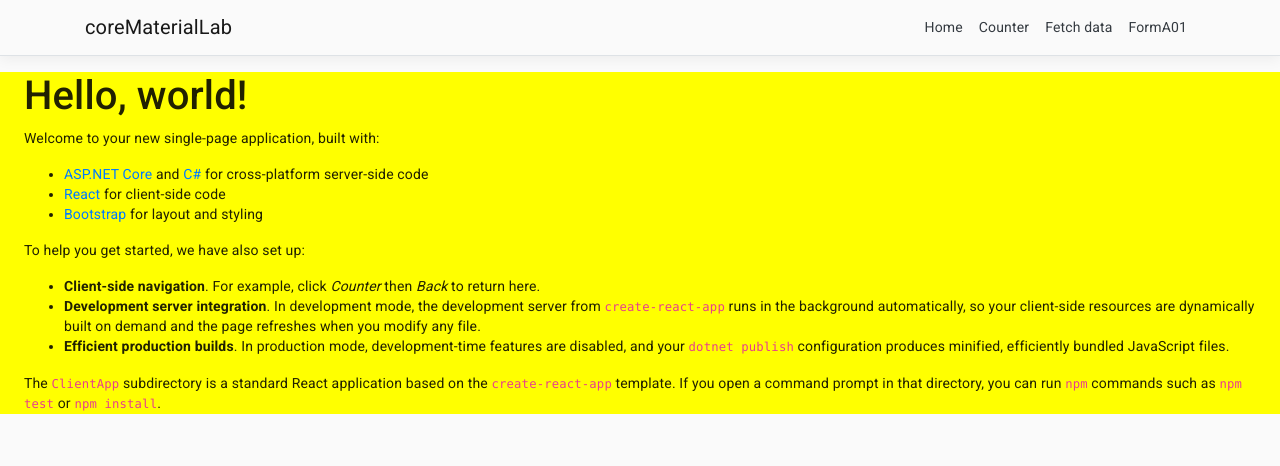
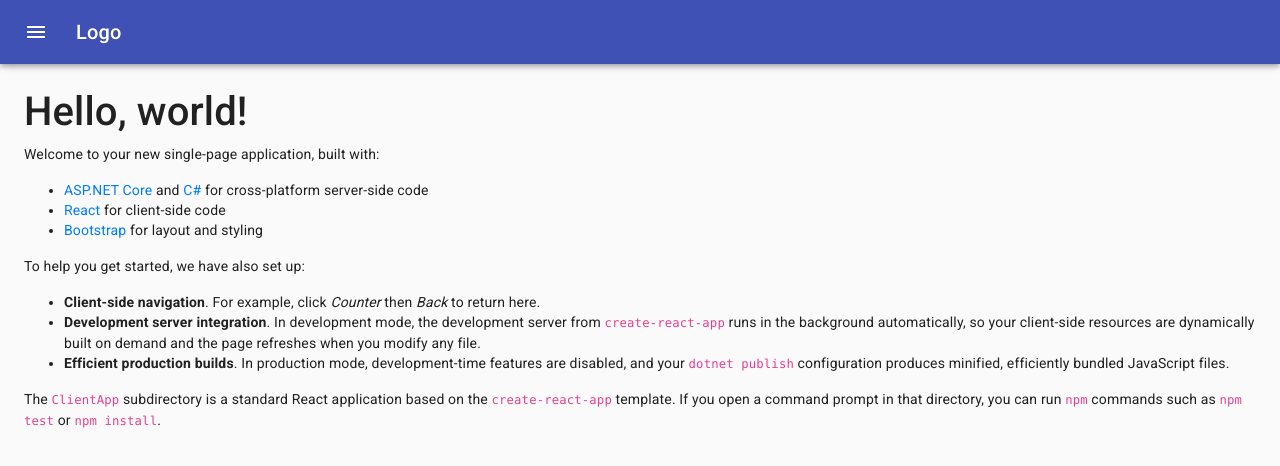
Before and after one commit to relyky/coreMaterialLab, a React (Create React App) app in the folder coreMaterialLab/ClientApp/: page / in a window 1280 px wide. Shown: the top 466 px of the page. Built offline with nearby package versions, Linux system fonts and the light colour scheme.

Commit message:
add PersistentDrawerLeft = Layout + NavMenu

```diff
--- a/coreMaterialLab/ClientApp/package.json
+++ b/coreMaterialLab/ClientApp/package.json
@@ -6,6 +6,7 @@
     "@material-ui/core": "^4.5.2",
     "@material-ui/icons": "^4.5.1",
     "bootstrap": "^4.3.1",
+    "clsx": "^1.0.4",
     "jquery": "^3.4.1",
     "react": "^16.11.0",
     "react-dom": "^16.11.0",
--- a/coreMaterialLab/ClientApp/src/components/Layout.js
+++ b/coreMaterialLab/ClientApp/src/components/Layout.js
@@ -1,34 +1,126 @@
 import React from 'react'
+import clsx from 'clsx'
+import { makeStyles, useTheme } from '@material-ui/core/styles'
+import Drawer from '@material-ui/core/Drawer'
 import CssBaseline from '@material-ui/core/CssBaseline'
-import Container from '@material-ui/core/Container'
-import { NavMenu } from './NavMenu';
+import AppBar from '@material-ui/core/AppBar'
+import Toolbar from '@material-ui/core/Toolbar'
+import Typography from '@material-ui/core/Typography'
+import IconButton from '@material-ui/core/IconButton'
+import MenuIcon from '@material-ui/icons/Menu'
+import ChevronLeftIcon from '@material-ui/icons/ChevronLeft'
+import ChevronRightIcon from '@material-ui/icons/ChevronRight'
+import { NavMenu } from './NavMenu'
 
+const drawerWidth = 240;
+
+const useStyles = makeStyles(theme => ({
+    root: {
+        display: 'flex',
+    },
+    appBar: {
+        transition: theme.transitions.create(['margin', 'width'], {
+            easing: theme.transitions.easing.sharp,
+            duration: theme.transitions.duration.leavingScreen,
+        }),
+    },
+    appBarShift: {
+        width: `calc(100% - ${drawerWidth}px)`,
+        marginLeft: drawerWidth,
+        transition: theme.transitions.create(['margin', 'width'], {
+            easing: theme.transitions.easing.easeOut,
+            duration: theme.transitions.duration.enteringScreen,
+        }),
+    },
+    menuButton: {
+        marginRight: theme.spacing(2),
+    },
+    hide: {
+        display: 'none',
+    },
+    drawer: {
+        width: drawerWidth,
+        flexShrink: 0,
+    },
+    drawerPaper: {
+        width: drawerWidth,
+    },
+    drawerHeader: {
+        display: 'flex',
+        alignItems: 'center',
+        padding: theme.spacing(0, 1),
+        ...theme.mixins.toolbar,
+        justifyContent: 'flex-end',
+    },
+    content: {
+        flexGrow: 1,
+        padding: theme.spacing(3),
+        transition: theme.transitions.create('margin', {
+            easing: theme.transitions.easing.sharp,
+            duration: theme.transitions.duration.leavingScreen,
+        }),
+        marginLeft: -drawerWidth,
+    },
+    contentShift: {
+        transition: theme.transitions.create('margin', {
+            easing: theme.transitions.easing.easeOut,
+            duration: theme.transitions.duration.enteringScreen,
+        }),
+        marginLeft: 0,
+    },
+}));
+
+/// PersistentDrawerLeft
 export default function Layout(props) {
+    const classes = useStyles();
+    const theme = useTheme();
+    const [open, setOpen] = React.useState(false);
+
+    function handleDrawerOpen() {
+        setOpen(true)
+    }
+
+    function handleDrawerClose() {
+        setOpen(false)
+    }
+
     return (
-        <React.Fragment>
+        <div className={classes.root}>
             <CssBaseline />
-            <NavMenu />
-            <Container maxWidth="lg" style={{backgroundColor:'yellow'}} >
+            <AppBar position="fixed"
+                className={clsx(classes.appBar, { [classes.appBarShift]: open })}>
+                <Toolbar>
+                    <IconButton color="inherit" aria-label="open drawer" edge="start"
+                        className={clsx(classes.menuButton, open && classes.hide)}
+                        onClick={handleDrawerOpen} >
+                        <MenuIcon />
+                    </IconButton>
+                    <Typography variant="h6" noWrap>
+                        Logo
+                    </Typography>
+                </Toolbar>
+            </AppBar>
+            <Drawer className={classes.drawer} variant="persistent" anchor="left"
+                classes={{ paper: classes.drawerPaper }} open={open}>
+                <div className={classes.drawerHeader}>
+                    <IconButton onClick={handleDrawerClose}>
+                        {theme.direction === 'ltr' ? <ChevronLeftIcon /> : <ChevronRightIcon />}
+                    </IconButton>
+                </div>
+
+                {/*Menu*/}
+                <NavMenu />
+
+            </Drawer>
+
+            <main className={clsx(classes.content, { [classes.contentShift]: open })}>
+                {/*Hat*/}
+                <div className={classes.drawerHeader} />
+
+                {/*Body-Content*/}
                 {props.children}
-            </Container>
-        </React.Fragment>
+
+            </main>
+        </div>
     );
 }
-
-//import { Container } from 'reactstrap';
-//import { NavMenu } from './NavMenu';
-
-//export class Layout extends Component {
-//  static displayName = Layout.name;
-
-//  render () {
-//    return (
-//      <div>
-//        <NavMenu />
-//        <Container>
-//          {this.props.children}
-//        </Container>
-//      </div>
-//    );
-//  }
-//}
--- a/coreMaterialLab/ClientApp/src/components/NavMenu.css
+++ /dev/null
@@ -1,18 +0,0 @@
-a.navbar-brand {
-  white-space: normal;
-  text-align: center;
-  word-break: break-all;
-}
-
-html {
-  font-size: 14px;
-}
-@media (min-width: 768px) {
-  html {
-    font-size: 16px;
-  }
-}
-
-.box-shadow {
-  box-shadow: 0 .25rem .75rem rgba(0, 0, 0, .05);
-}
--- a/coreMaterialLab/ClientApp/src/components/NavMenu.js
+++ b/coreMaterialLab/ClientApp/src/components/NavMenu.js
@@ -1,52 +1,53 @@
-import React, { Component } from 'react';
-import { Collapse, Container, Navbar, NavbarBrand, NavbarToggler, NavItem, NavLink } from 'reactstrap';
+import React from 'react'
 import { Link } from 'react-router-dom';
-import './NavMenu.css';
+import List from '@material-ui/core/List'
+import ListItem from '@material-ui/core/ListItem'
+import ListItemText from '@material-ui/core/ListItemText'
+import ListItemIcon from '@material-ui/core/ListItemIcon'
+import Divider from '@material-ui/core/Divider'
+import InboxIcon from '@material-ui/icons/MoveToInbox'
+import MailIcon from '@material-ui/icons/Mail'
 
-export class NavMenu extends Component {
-    static displayName = NavMenu.name;
-
-    constructor(props) {
-        super(props);
-
-        this.toggleNavbar = this.toggleNavbar.bind(this);
-        this.state = {
-            collapsed: true
-        };
-    }
-
-    toggleNavbar() {
-        this.setState({
-            collapsed: !this.state.collapsed
-        });
-    }
-
-    render() {
-        return (
-            <header>
-                <Navbar className="navbar-expand-sm navbar-toggleable-sm ng-white border-bottom box-shadow mb-3" light>
-                    <Container>
-                        <NavbarBrand tag={Link} to="/">coreMaterialLab</NavbarBrand>
-                        <NavbarToggler onClick={this.toggleNavbar} className="mr-2" />
-                        <Collapse className="d-sm-inline-flex flex-sm-row-reverse" isOpen={!this.state.collapsed} navbar>
-                            <ul className="navbar-nav flex-grow">
-                                <NavItem>
-                                    <NavLink tag={Link} className="text-dark" to="/">Home</NavLink>
-                                </NavItem>
-                                <NavItem>
-                                    <NavLink tag={Link} className="text-dark" to="/counter">Counter</NavLink>
-                                </NavItem>
-                                <NavItem>
-                                    <NavLink tag={Link} className="text-dark" to="/fetch-data">Fetch data</NavLink>
-                                </NavItem>
-                                <NavItem>
-                                    <NavLink tag={Link} className="text-dark" to="/FormA01">FormA01</NavLink>
-                                </NavItem>
-                            </ul>
-                        </Collapse>
-                    </Container>
-                </Navbar>
-            </header>
-        );
-    }
+/// PersistentDrawerLeft
+export function NavMenu() {
+    return (
+        <React.Fragment >
+            <Divider />
+            <List>
+                <ListItem button component={Link} to="/">
+                    <ListItemIcon>
+                        <InboxIcon />
+                    </ListItemIcon>
+                    <ListItemText primary={`Home`} />
+                </ListItem>
+                <ListItem button component={Link} to="/counter">
+                    <ListItemIcon>
+                        <MailIcon />
+                    </ListItemIcon>
+                    <ListItemText primary={`Counter`} />
+                </ListItem>
+                <ListItem button component={Link} to="/fetch-data">
+                    <ListItemIcon>
+                        <MailIcon />
+                    </ListItemIcon>
+                    <ListItemText primary={`Fetch data`} />
+                </ListItem>
+                <ListItem button component={Link} to="/FormA01">
+                    <ListItemIcon>
+                        <MailIcon />
+                    </ListItemIcon>
+                    <ListItemText primary={`FormA01`} />
+                </ListItem>
+            </List>
+            <Divider />
+            <List>
+                <ListItem button onClick={() => alert('about us')}>
+                    <ListItemIcon>
+                        <MailIcon />
+                    </ListItemIcon>
+                    <ListItemText primary={`關於我們`} />
+                </ListItem>
+            </List>
+        </React.Fragment>
+    )
 }
```
